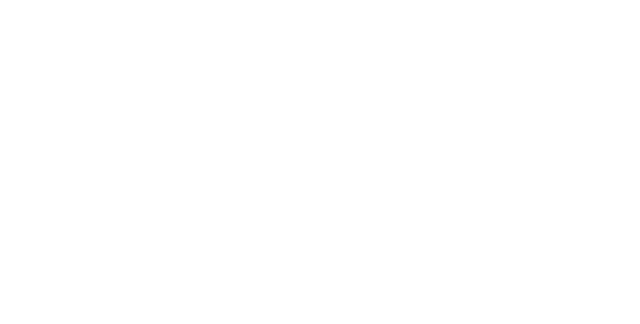
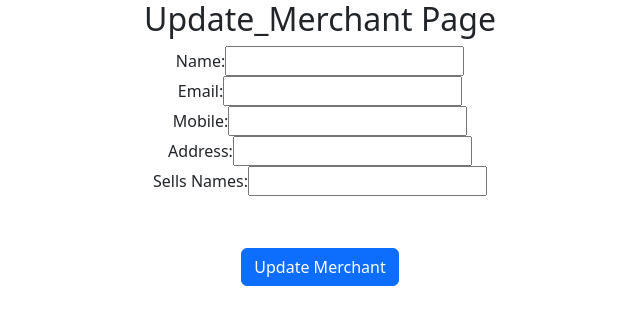
Before and after one commit to shubhamlokhande2147/MerchantHub, a React (Create React App) app in the folder MH_React/merchantapp/: page /allmerchant/updatemerchant/1 in a window 1280 px wide. Before the commit this address had no page. Shown: the top 324 px of the page, without its empty margins (320-960 px from the left). Built offline with nearby package versions, Linux system fonts and the light colour scheme; no server answers.

Commit message:
Update Merchant Component

```diff
--- a/MH_React/merchantapp/src/App.js
+++ b/MH_React/merchantapp/src/App.js
@@ -7,6 +7,7 @@
 import Home from './Components/Merchant/Home';
 import Merchant_Table from './Components/Merchant/Merchant_Table';
 import NewMerchant from './Components/Merchant/NewMerchant';
+import Update_Merchant from './Components/Merchant/Update_Merchant';
 
 
 import { BrowserRouter,Routes,Route } from 'react-router-dom';
@@ -19,12 +20,15 @@
      <BrowserRouter>
 
          <Routes>
+
           <Route path='/' element={<Home/>}></Route>
           <Route path='/login' element={<Login/>}></Route>
           <Route path='/forgetpass' element={<ForgetPass/>}></Route>
 
           <Route path='/newmerchant' element={<NewMerchant/>}></Route>
           <Route path='/allmerchant' element={<Merchant_Table/>}></Route>
+          <Route path='/allmerchant/updatemerchant/:id' element={<Update_Merchant />} />
+
 
 
 
--- a/MH_React/merchantapp/src/Components/Merchant/Merchant_Table.js
+++ b/MH_React/merchantapp/src/Components/Merchant/Merchant_Table.js
@@ -1,5 +1,7 @@
 import { useState, useEffect } from 'react';
 import { Table, Button } from 'react-bootstrap';
+import { Link } from 'react-router-dom';
+
 import 'bootstrap/dist/css/bootstrap.min.css';
 
 export default function Merchant_Table() {
@@ -78,7 +80,7 @@
                                 <td>{merchant.sell}</td>
                                 <td>
                                     <Button variant="success">View Bills</Button>{' '}
-                                    <Button variant="primary">Update</Button>{' '}
+                                    <Link to={"updatemerchant/"+merchant.m_id}><Button variant="primary">Update</Button>{' '}</Link>
                                     <Button variant="danger" onClick={() => deleteMerchant(merchant.m_id)}>Delete</Button>{' '}
                                 </td>
                             </tr>
--- /dev/null
+++ b/MH_React/merchantapp/src/Components/Merchant/Update_Merchant.js
@@ -0,0 +1,213 @@
+
+// import { withRouter } from 'react-router-dom';
+
+
+// function Update_Merchant(props)
+// {
+//     console.log("Props",props)
+//     return(
+//         <>
+//          <h2>Update_Merchant Page</h2>
+
+//         </>
+//     )
+// }
+
+
+// export default Update_Merchant
+
+// import { useParams } from 'react-router-dom';
+// import { useEffect,useState } from 'react';
+
+// function Update_Merchant() {
+//     const { id } = useParams(); // Access the id parameter
+
+//     useEffect(() => {
+//         console.log("Props", { id }); // Logging the props
+//     }, [id]);
+
+
+//     //fetch data -
+
+//     const [data,setData] = useState([]);
+//     useEffect(async ()=>{
+//         let result = await fetch("http://localhost:7373/merchant/getmerchants/" + id);
+//         result = await result.json()
+//         setData(result);
+//     },[])
+
+
+//     return (
+//         <>
+//             <h2>Update_Merchant Page</h2>
+//             {/* You can use the id parameter as needed */}
+
+
+//       <form>
+//         <div>
+//           <label>Name:</label>
+//           <input
+//             type="text"
+//             defaultvalue={data.name}
+//             //onChange={(e) => setName(e.target.value)}
+//             required
+//           />
+//         </div>
+//         <div>
+//           <label>Email:</label>
+//           <input
+//             type="text"
+//             defaultValue={data.email}
+//             //onChange={(e) => setEmail(e.target.value)}
+//             required
+//           />
+//         </div>
+//         <div>
+//           <label>Mobile:</label>
+//           <input
+//             type="text"
+//             defaultValue={data.mobile}
+//            // onChange={(e) => setMobile(e.target.value)}
+//             required
+//           />
+//         </div>
+//         <div>
+//           <label>Address:</label>
+//           <input
+//             type="text"
+//             defaultValue={data.address}
+//            // onChange={(e) => setAddress(e.target.value)}
+//             required
+//           />
+//         </div>
+//         <div>
+//           <label>Sells Names:</label>
+//           <input
+//             type="text"
+//             defaultValue={data.sell}
+//             //onChange={(e) => setSell(e.target.value)}
+//             required
+//           />
+//         </div>
+
+//         <button type="button" className="btn btn-primary"  style={{ marginTop: '4%' }}>Update Merchant</button>
+//       </form>
+//         </>
+//     );
+// }
+
+// export default Update_Merchant;
+
+import { useParams } from 'react-router-dom';
+import { useEffect, useState } from 'react';
+
+function Update_Merchant() {
+    const { id } = useParams(); // Access the id parameter
+    const [data, setData] = useState({}); // Initialize as an object
+
+    const [name, setName] = useState("");
+    const [email, setEmail] = useState("");
+    const [mobile, setMobile] = useState("");
+    const [address, setAddress] = useState("");
+    const [sell, setSell] = useState("");
+
+
+    useEffect(() => {
+        console.log("Props", { id }); // Logging the props
+    }, [id]);
+
+    // Fetch data
+    useEffect(() => {
+        const fetchData = async () => {
+            try {
+                let result = await fetch("http://localhost:7373/merchant/getmerchants/" + id);
+                result = await result.json();
+                setData(result);
+                setName(data.name);
+                setEmail(data.Email);
+                setMobile(data.Mobile);
+                setAddress(data.address);
+                setSell(data.sell);
+
+
+            } catch (error) {
+                console.error('Error fetching merchant:', error);
+            }
+        };
+        fetchData();
+    }, []);
+
+
+    //update function -
+
+
+    async function updateMerchant(id)
+    {
+        const formdata = new FormData();
+        formdata.append('name',name);
+        formdata.append('email',email);
+        formdata.append('mobile',mobile);
+        formdata.append('address',address);
+        formdata.append('sell',sell);
+
+        let result = await fetch(`http://localhost:7373/merchant/updatemerchant/${id}?_method=PUT`, {
+            method: 'POST',
+            body: formdata
+        });
+ }
+    return (
+        <>
+            <h2>Update_Merchant Page</h2>
+            <form>
+                <div>
+                    <label>Name:</label>
+                    <input
+                        type="text"
+                        defaultValue={data.name}
+                        onChange={(e) => setName(e.target.value)}
+                        required
+                    />
+                </div>
+                <div>
+                    <label>Email:</label>
+                    <input
+                        type="text"
+                        defaultValue={data.email}
+                        onChange={(e) => setEmail(e.target.value)}
+                        required
+                    />
+                </div>
+                <div>
+                    <label>Mobile:</label>
+                    <input
+                        type="text"
+                        defaultValue={data.mobile}
+                        onChange={(e) => setMobile(e.target.value)}
+                        required
+                    />
+                </div>
+                <div>
+                    <label>Address:</label>
+                    <input
+                        type="text"
+                        defaultValue={data.address}
+                        onChange={(e) => setAddress(e.target.value)}
+                        required
+                    />
+                </div>
+                <div>
+                    <label>Sells Names:</label>
+                    <input
+                        type="text"
+                        defaultValue={data.sell}
+                        onChange={(e) => setSell(e.target.value)}
+                        required
+                    />
+                </div>
+                <button type="button" className="btn btn-primary" onClick={()=>updateMerchant(data.m_id)} style={{ marginTop: '4%' }}>Update Merchant</button>
+            </form>
+        </>
+    );
+}
+
+export default Update_Merchant;
```
